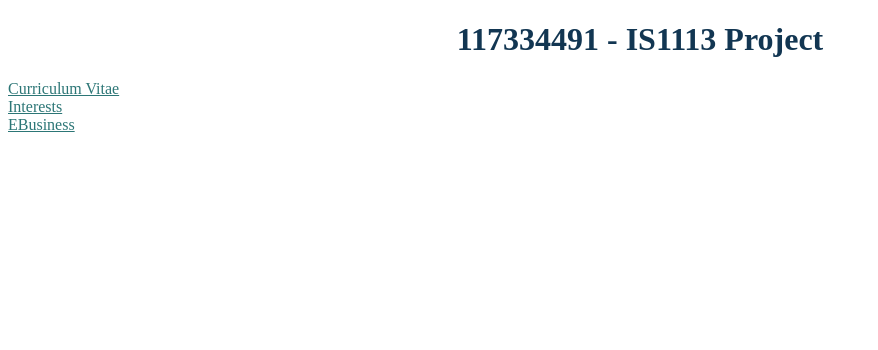
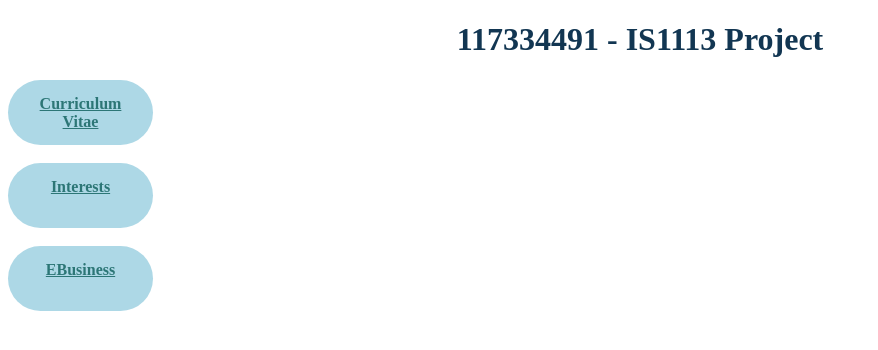
Before and after one commit to operose73/IS1113117334491, a PHP site: page / in a window 1280 px wide. Shown: the top 350 px of the page, without its empty margins (0-878 px from the left). Run offline with PHP 8.4, Linux system fonts and the light colour scheme.

Commit message:
changing anchors to buttons

```diff
--- a/homepage.html
+++ b/homepage.html
@@ -11,6 +11,6 @@
 
         <a href="cv_page1.html" style="color: #2C7676 ">Curriculum Vitae</a><br>
         <a href="interests/sports.html" style="color: #2C7676 ">Interests</a><br>
-        <a href="ebusiness/Ebus1.php" style="color: #2C7676 ">EBusiness</a>
+        <a href="ebusiness/Ebus1.php" style="color: #2C7676 ">EBusiness</a><br>
     </body>
 </html>
--- a/mystylesheet.css
+++ b/mystylesheet.css
@@ -12,6 +12,14 @@ h1 {
     background-color: white ;
 }
 
-a:active{
- border:1px solid grey;
+a {
+    display: block;
+    width: 115px;
+    height: 35px;
+    background: lightblue;
+    padding: 15px;
+    text-align: center ;
+    border-radius: 50px;
+    color: white;
+    font-weight: bold;
 }
```
